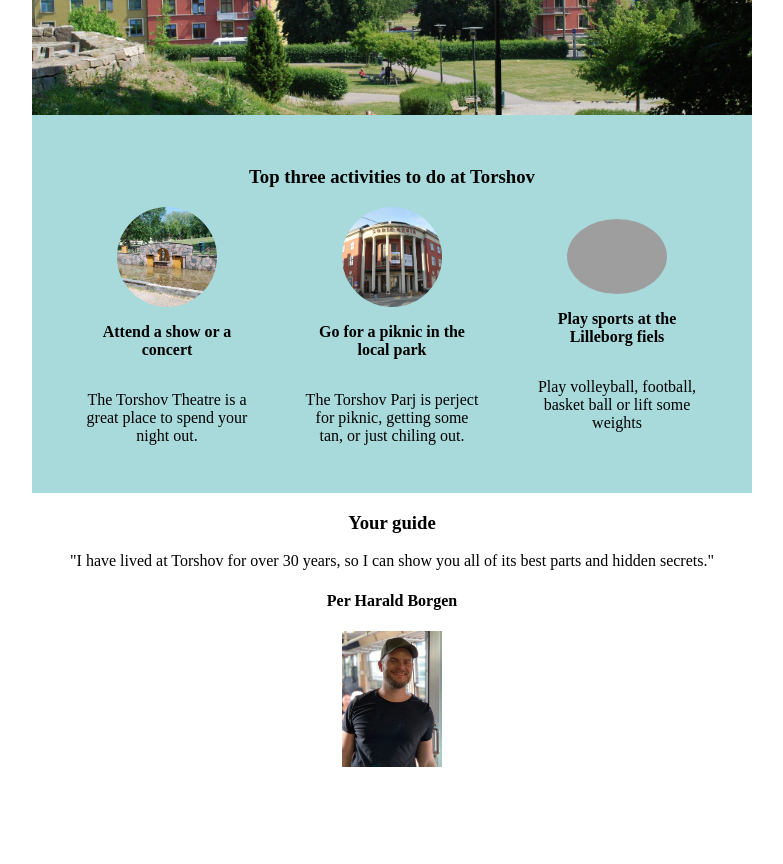
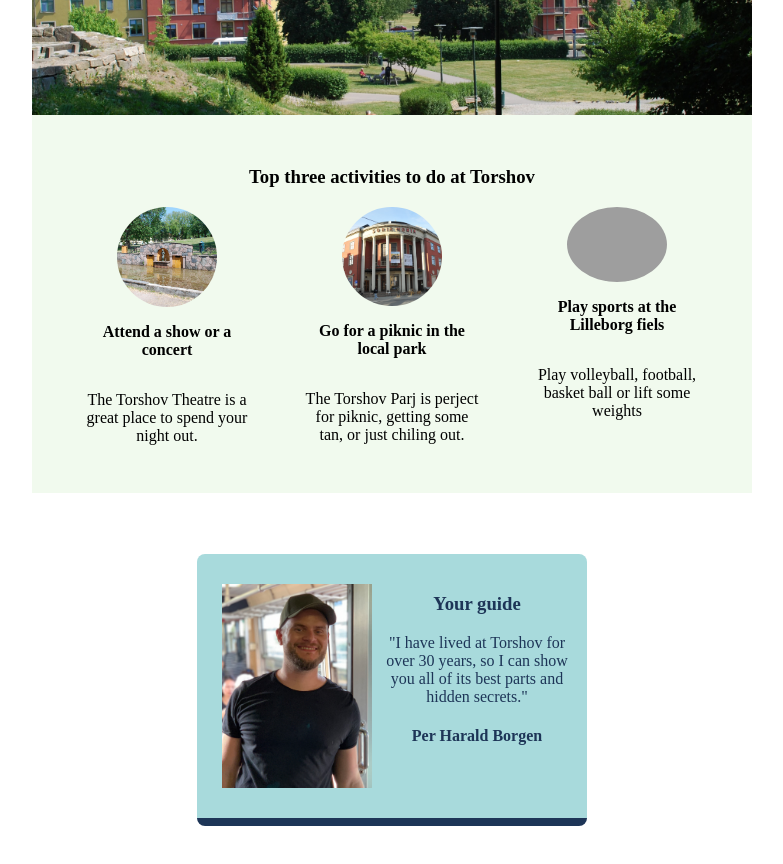
Before and after one commit to Sheena0417/scrimba_HometownHP, a plain HTML site: page index.html in a window 1280 px wide. Shown: the part 228-1092 px from the top of the page, without its empty margins (248-1031 px from the left). Before the commit the page ends 999 px from the top, so only its background shows below. Drawn offline with Linux system fonts and the light colour scheme; grey boxes are pictures that could not be loaded.

Commit message:
guide_section整備

```diff
--- a/index.html
+++ b/index.html
@@ -36,11 +36,15 @@
         </div>
 
         <!-- GUIDE SECTION -->
-        <div>
-            <h3>Your guide</h3>
-            <p>"I have lived at Torshov for over 30 years, so I can show you all of its best parts and hidden secrets."</p>
-            <h4>Per Harald Borgen</h4>
-            <img src="images/per.jpg">
+        <div class="guide_section">
+            <div class="card">
+                <img src="images/per.jpg" class="guide_img">
+                <div>
+                    <h3>Your guide</h3>
+                    <p>"I have lived at Torshov for over 30 years, so I can show you all of its best parts and hidden secrets."</p>
+                    <h4>Per Harald Borgen</h4>
+                </div>
+            </div>
         </div>
     </body>
 </html>
--- a/styles.css
+++ b/styles.css
@@ -13,7 +13,6 @@ body {
     text-align: center;
     display: flex;
     flex-direction: column;
-    justify-content: center;
     align-items: center;
 }
 
@@ -24,7 +23,6 @@ img {
 .heroSection {
     width: 720px;
     height: 343px;
-    margin: 0px auto;
     background-image: url("images/torshov.jpg");
     background-size: cover;
 
@@ -59,7 +57,7 @@ h2 {
 .activitiesSection {
     width: 720px;
     height: 378px;
-    background: #A8DADC;
+    background: #F1FAEE;
     display: flex;
     flex-direction: column;
     justify-content: center;
@@ -71,7 +69,6 @@ h2 {
 
 .spot {
     display: flex;
-    flex-direction: row;
     justify-content: space-evenly;
 }
 
@@ -83,6 +80,33 @@ h2 {
     width: 180px;
     display: flex;
     flex-direction: column;
+    align-items: center;
+}
+
+.guide_section {
+    width: 720px;
+    height: 394px;
+    background: white;
+
+    display: flex;
     justify-content: center;
     align-items: center;
 }
+
+.card {
+    width: 360px;
+    padding: 20px 15px;
+    display: flex;
+    justify-content: space-around;
+    text-align: center;
+    background: #A8DADC;
+    color: #1D3557;
+    border-bottom: 8px solid #1D3557;
+    border-radius: 8px;
+}
+
+.guide_img {
+    width: 150px;
+    border-radius: 8px;
+    padding: 10px;
+}
```
